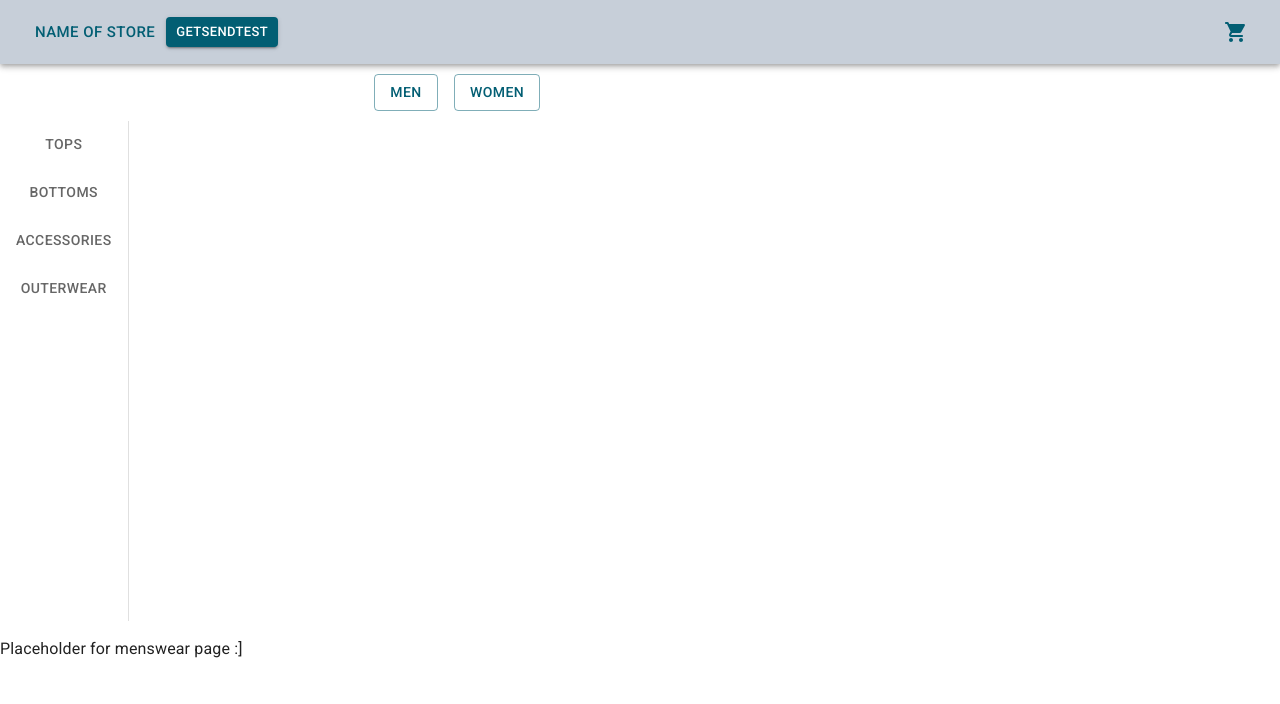
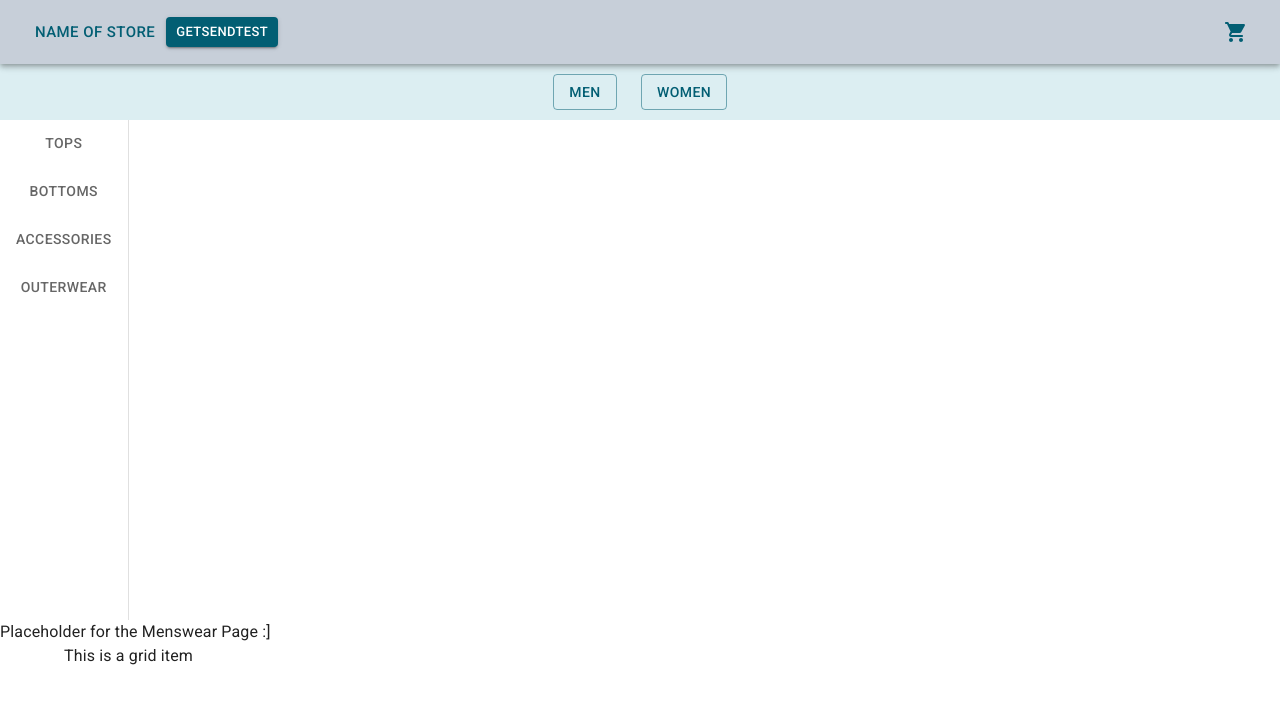
Before and after one commit to CCulp2/Group2SpringProject-FrontEnd, a React (Create React App) app in the folder capstone-react-app/: page /Men in a window 1280 px wide. Shown: the top 704 px of the page. Built offline with nearby package versions, Linux system fonts and the light colour scheme.

Commit message:
Added Cards to homepage APN
Added cards and some images to the homepage. Also added some buttons that I will link to the appropriate Mens/Women pages

```diff
--- a/capstone-react-app/src/layout/genderbar.js
+++ b/capstone-react-app/src/layout/genderbar.js
@@ -1,13 +1,13 @@
 import { Link } from 'react-router-dom';
 import classes from './MainNavigation.module.css';
-import { Typography, AppBar, CssBaseline, Grid, Toolbar, Container, Button, Box, IconButton, } from '@mui/material';
+import { Typography, AppBar, CssBaseline, Grid, Toolbar, Container, Button, Box, IconButton, Divider, } from '@mui/material';
 
 function genderbar() {
     return (
         <>
         <CssBaseline />
-        <Container maxWidth="sm" align="center" display="flex" justifyContent="center">
-            <Grid container spacing={2} align="center" padding="10px">
+        <Container disableGutters maxWidth="false" >
+            <Grid container spacing={3} alignItems="center" justifyItems="center" justifyContent="center" sx={{ bgcolor: '#DCEEF2', height: '10vh' }}>
                 <Grid item>
                     <Link to="/Men">
                         <Button variant='outlined' color='secondary'>
--- a/capstone-react-app/src/layout/leftnavbar.js
+++ b/capstone-react-app/src/layout/leftnavbar.js
@@ -13,13 +13,12 @@ function LeftNavBar() {
             <Tabs
                 orientation="vertical"
                 variant="scrollable"
-                aria-label="Vertical tabs example"
+                aria-label="LeftNavBar"
                 sx={{ borderRight: 1, borderColor: 'divider' }}>
                     <Tab label='Tops'></Tab>
                     <Tab label='Bottoms'></Tab>
                     <Tab label='Accessories'></Tab>
                     <Tab label='OuterWear'></Tab>
-
             </Tabs>
         </Box>
         </>
--- a/capstone-react-app/src/pages/HomePage.js
+++ b/capstone-react-app/src/pages/HomePage.js
@@ -1,5 +1,42 @@
+import { Card, CardContent, CardMedia, Container, CssBaseline, Grid, Typography, makeStyles, CardHeader, CardActions, Button } from "@mui/material";
+import { maxWidth } from "@mui/system";
+
 function HomePage() {
-    return <div>Placeholder for the root directory page :]</div>
+    return (
+        <>
+        <CssBaseline>
+            <Container maxWidth='xl'>
+            <Grid container spacing={1} direction="row" justifyContent="center" >
+                <Grid item>
+                    <Card>
+                        <CardMedia
+                            component="img"
+                            height="500"
+                            image="https://images.unsplash.com/photo-1644347542604-2ae09ac7f24a?ixlib=rb-1.2.1&ixid=MnwxMjA3fDB8MHx0b3BpYy1mZWVkfDE5fFM0TUtMQXNCQjc0fHxlbnwwfHx8fA%3D%3D&auto=format&fit=crop&w=900&q=60"
+                            />
+                        <CardActions>
+                            <Button variant="secondary">Shop the Men's Collection
+                            </Button>
+                        </CardActions>
+                    </Card>
+                </Grid>
+                <Grid item>
+                    <Card>
+                        <CardMedia
+                        component="img"
+                        height="500"
+                        image="https://images.unsplash.com/photo-1643932696437-c5747e988b5f?ixlib=rb-1.2.1&ixid=MnwxMjA3fDB8MHx0b3BpYy1mZWVkfDIwfFM0TUtMQXNCQjc0fHxlbnwwfHx8fA%3D%3D&auto=format&fit=crop&w=900&q=60"
+                        />
+                        <CardActions>
+                            <Button variant="secondary"> Shop the Women's Collection</Button>
+                        </CardActions>
+                    </Card>
+                </Grid>
+            </Grid>
+            </Container>
+        </CssBaseline>
+        </>
+    )
 }
 
 export default HomePage;
--- a/capstone-react-app/src/pages/Men.js
+++ b/capstone-react-app/src/pages/Men.js
@@ -1,12 +1,26 @@
+import { Container, CssBaseline, Divider, Grid, Typography, makeStyles } from "@mui/material";
+import { maxWidth } from "@mui/system";
 import LeftNavBar from "../layout/leftnavbar";
 
+
+
 function Men() {
-    return <div>
-        <div>
-            {LeftNavBar()}
-        </div>
-        <p>Placeholder for menswear page :]</p>
-        </div>
+
+    return  (
+        <>
+        <CssBaseline>
+        {LeftNavBar()}
+        <Typography>Placeholder for the Menswear Page :]</Typography>
+        <Container>
+            <Grid container>
+                <Grid item>
+                    <Typography>This is a grid item</Typography>
+                </Grid>
+            </Grid>
+        </Container>
+        </CssBaseline>
+        </>
+    )
 }
 
 export default Men;
```
Also changed, not shown: capstone-react-app/public/Assets/MensWear.jpg (added), capstone-react-app/public/Assets/WomensWear.jpg (added).
